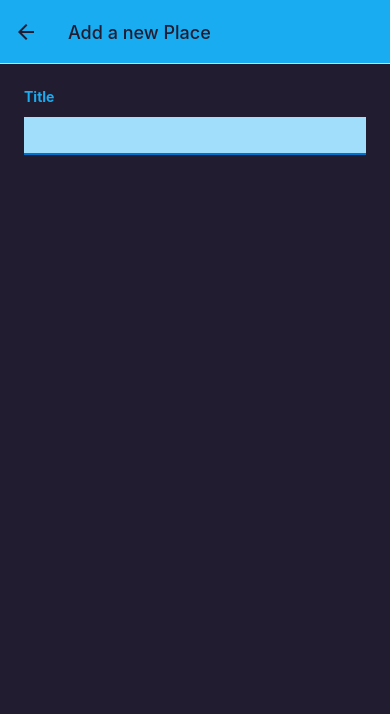
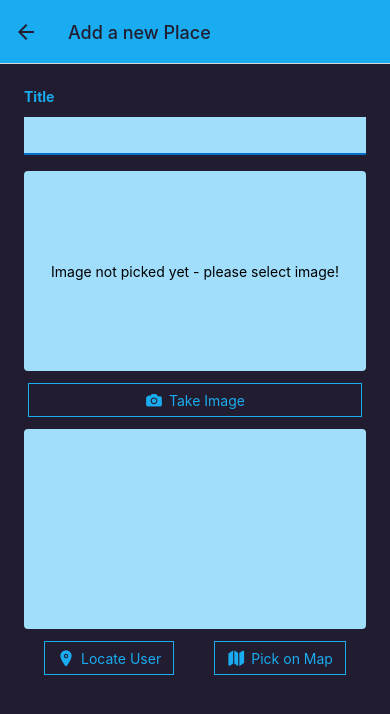
Before and after one commit to RishikBacancy/FavPlace, a React Native app: screen /AddPlace in a window 390 px wide. Shown: the top 714 px of the page. Built offline with nearby package versions, Linux system fonts and the light colour scheme.

Commit message:
Image picker added!

```diff
--- a/package.json
+++ b/package.json
@@ -14,6 +14,7 @@
     "@react-navigation/native-stack": "^6.6.2",
     "react": "17.0.2",
     "react-native": "0.68.1",
+    "react-native-image-picker": "^4.8.2",
     "react-native-safe-area-context": "^4.2.5",
     "react-native-screens": "^3.13.1",
     "react-native-vector-icons": "^9.1.0"
--- a/src/components/Places/ImagePicker.js
+++ b/src/components/Places/ImagePicker.js
@@ -0,0 +1,57 @@
+import React, { useState } from 'react';
+import { View, StyleSheet, Image, Text } from 'react-native';
+import { launchCamera } from 'react-native-image-picker';
+import { Colors } from '../../constants/Colors';
+import OutlineButton from '../UI/OutlineButton';
+
+const ImagePicker = () => {
+
+    const [ imageSelected, setImageSelected ] = useState();
+
+	const cameraHandler = async () => {
+		const result = await launchCamera({
+			quality: 0.5,
+            maxWidth:1920,
+            maxHeight:1080
+		});
+
+        const uri = result.assets.map(({uri})=>uri)
+
+        setImageSelected(uri[0]);
+	};
+
+
+    let imagePreview = <Text>Image not picked yet - please select image!</Text>;
+
+    if(imageSelected) {
+        imagePreview = <Image style={styles.image} source={{uri:imageSelected}}/>;
+    }
+
+	return (
+		<View>
+			<View style={styles.imagePreview}>
+                {imagePreview}
+            </View>
+			<OutlineButton onSelect={cameraHandler} icon="camera">Take Image</OutlineButton>
+		</View>
+	);
+};
+
+const styles = StyleSheet.create({
+    imagePreview:{
+        width:"100%",
+        height:200,
+        marginVertical:8,
+        justifyContent:"center",
+        alignItems:"center",
+        backgroundColor: Colors.primary100,
+        borderRadius:4,
+    },
+    image: {
+        height:"100%",
+        width:"100%",
+        borderRadius:4,
+    }
+});
+
+export default ImagePicker;
--- /dev/null
+++ b/src/components/Places/LocationPicker.js
@@ -0,0 +1,43 @@
+import React from 'react';
+import { Text, View, StyleSheet } from 'react-native';
+import OutlineButton from '../UI/OutlineButton';
+import { Colors } from '../../constants/Colors';
+
+const LocationPicker = () => {
+	const locateUserHandler = () => {};
+
+	const pickMapHandler = () => {};
+
+	return (
+		<View>
+			<View style={styles.mapPreview}></View>
+			<View style={styles.buttonContainer}>
+				<OutlineButton icon="location" onSelect={locateUserHandler}>
+					Locate User
+				</OutlineButton>
+				<OutlineButton icon="map" onSelect={pickMapHandler}>
+					Pick on Map
+				</OutlineButton>
+			</View>
+		</View>
+	);
+};
+
+const styles = StyleSheet.create({
+    mapPreview:{
+        width:"100%",
+        height:200,
+        marginVertical:8,
+        justifyContent:"center",
+        alignItems:"center",
+        backgroundColor: Colors.primary100,
+        borderRadius:4,
+    },
+    buttonContainer:{
+        flexDirection:"row",
+        justifyContent:"space-around",
+        alignItems:"center",
+    },
+});
+
+export default LocationPicker;
--- a/src/components/Places/PlaceForm.js
+++ b/src/components/Places/PlaceForm.js
@@ -1,6 +1,8 @@
 import React, { useState } from "react";
 import { Text, View, StyleSheet, ScrollView, TextInput } from "react-native";
-import { Colors } from "../../constants/colors";
+import { Colors } from "../../constants/Colors";
+import ImagePicker from "./ImagePicker";
+import LocationPicker from "./LocationPicker";
 
 const PlaceForm = () => {
 
@@ -16,6 +18,8 @@ const PlaceForm = () => {
                 <Text style={styles.label}>Title</Text>
                 <TextInput style={styles.input} onChange={titleInputHandler} value={title} />
             </View>
+            <ImagePicker/>
+            <LocationPicker/>
         </ScrollView>
     );
 };
--- a/src/components/Places/PlaceList.js
+++ b/src/components/Places/PlaceList.js
@@ -1,6 +1,6 @@
 import React from 'react';
 import { View, Text, StyleSheet, FlatList } from 'react-native';
-import { Colors } from '../../constants/colors';
+import { Colors } from '../../constants/Colors';
 import PlaceItem from './PlaceItem';
 
 const PlaceList = ({ places }) => {
--- /dev/null
+++ b/src/components/UI/OutlineButton.js
@@ -0,0 +1,37 @@
+import React from "react";
+import { Pressable, Text, StyleSheet } from "react-native";
+import Ionicons from "react-native-vector-icons/Ionicons";
+import { Colors } from "../../constants/Colors";
+
+const OutlineButton = ({onSelect, icon, children }) => {
+    return(
+        <Pressable onPress={onSelect} style={({pressed}) => [styles.button, pressed && styles.pressed]}>
+            <Ionicons style={styles.icon} name={icon} size={18} color={Colors.primary500}/>
+            <Text style={styles.text}>{children}</Text>
+        </Pressable>
+    );
+};
+
+const styles = StyleSheet.create({
+    button:{
+        paddingHorizontal:12,
+        margin:4,
+        paddingVertical:6,
+        flexDirection:"row",
+        justifyContent:"center",
+        alignItems:"center",
+        borderWidth:1,
+        borderColor:Colors.primary500,
+    },
+    pressed:{
+        opacity:0.75,
+    },
+    icon:{
+        marginRight: 6,
+    },
+    text:{
+        color: Colors.primary500,
+    },
+});
+
+export default OutlineButton;
--- a/src/navigation/Navigation.js
+++ b/src/navigation/Navigation.js
@@ -4,7 +4,7 @@ import { createNativeStackNavigator } from '@react-navigation/native-stack';
 import AllPlaces from '../screens/AllPlaces';
 import AddPlace from '../screens/AddPlace';
 import IconButton from '../components/UI/IconButton';
-import { Colors } from '../constants/colors';
+import { Colors } from '../constants/Colors';
 
 const Stack = createNativeStackNavigator();
 
```
Also changed, not shown: 1 other file (tests, documents, lock files or other folders).
